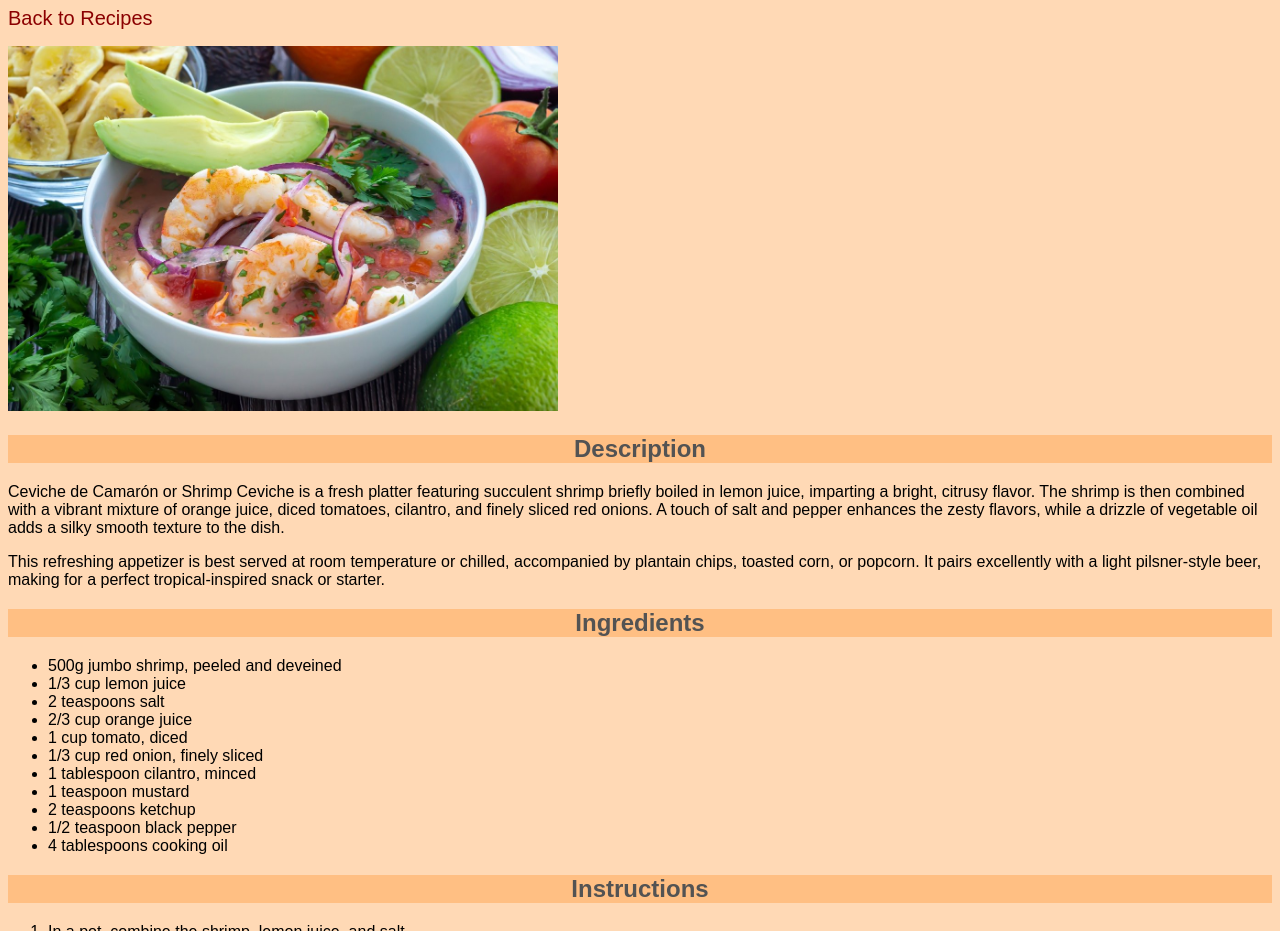
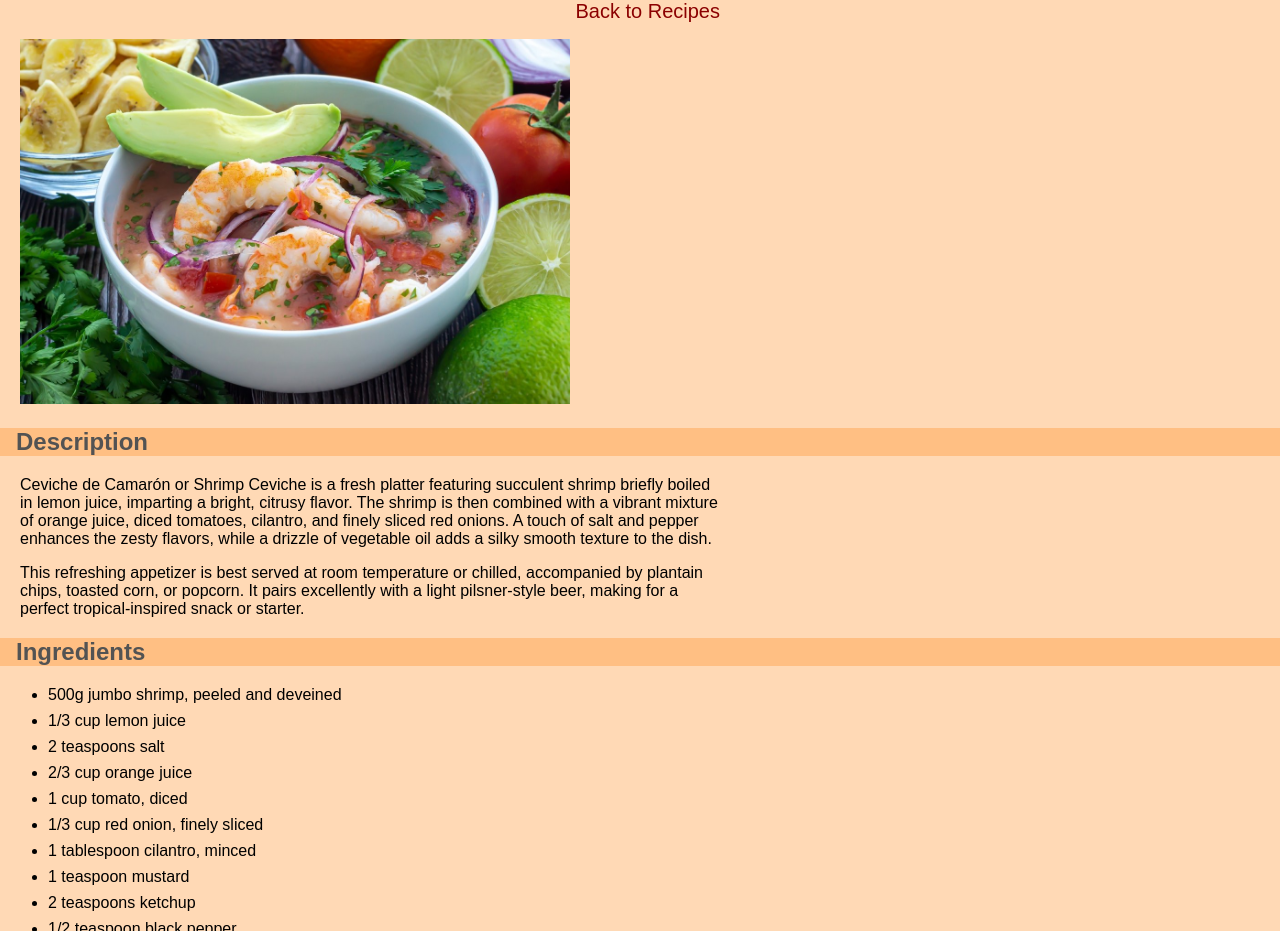
Before and after one commit to jfmoya/odin-recipes, a plain HTML site: page recipes/ceviche.html in a window 1280 px wide. Shown: the part 73-1004 px from the top of the page. Drawn offline with Linux system fonts and the light colour scheme.

Commit message:
Add style.css to Odin Recipes project
style body, headers, links, lists, and images
adjust margins and padding for improved layout and readability

```diff
--- a/recipes/ceviche.html
+++ b/recipes/ceviche.html
@@ -8,7 +8,7 @@
 </head>
 <body>
     <h1>Ceviche de Camarón</h1>
-    <p><a href="../index.html">Back to Recipes</a></p>
+    <p class="pa"><a href="../index.html">Back to Recipes</a></p>
     <img src="../images/ceviche3.jpg"
     alt="Picture of a bowl of ecuadorian style shrimp ceviche"
     width="550">
@@ -59,7 +59,7 @@
         <li>Serves 4. Enjoy!</li>
     </ol>
 
-    <a href="../index.html">Back to Recipes</a>
+    <p class="pa"><a href="../index.html">Back to Recipes</a></p>
 
 </body>
 </html>
--- a/style.css
+++ b/style.css
@@ -3,18 +3,24 @@
 body{
     background-color: rgb(255, 217, 181);
     font-family: "Ubuntu Light", Arial, Helvetica, sans-serif;
+    /* padding: 0px; */
+    margin: 0px;
+    /* border: 10px solid gray; */
 }
 
 h1{
     text-decoration: dotted underline;
+    margin: 20px 0px 8px;
+    /* width: 400px; */
+    /* padding: 0rem 0rem 0rem 1rem; */
 }
 
 h1, h2{
     color: rgb(83, 83, 83);
     background-color: rgb(255, 191, 131);
-    text-align: center;
     font-family: Purisa, Arial, Helvetica, sans-serif;
     font-weight: bold;
+    padding: 0rem 0rem 0rem 1rem;
 }
 
 a{
@@ -23,3 +29,32 @@ a{
     text-decoration: none;
     font-size: 1.25rem;
 }
+
+
+li{
+    /* list-style: none; */
+    margin: 8px;
+}
+
+ul{
+    margin: 0px 0px 0px 0px;
+}
+
+.pa{
+    text-align: right;
+    max-width: 700px;
+}
+
+p{
+    padding: 0px 20px 0px;
+    max-width: 700px;
+}
+
+img{
+    margin-left: 20px;
+}
+
+.menu{
+    /* background-color: gray; */
+    margin: 30px;
+}
```
Also changed, not shown: index.html (+1 -1 lines), recipes/carne_al_trapo.html (+2 -2 lines), recipes/locro_de_papa.html (+2 -2 lines).
